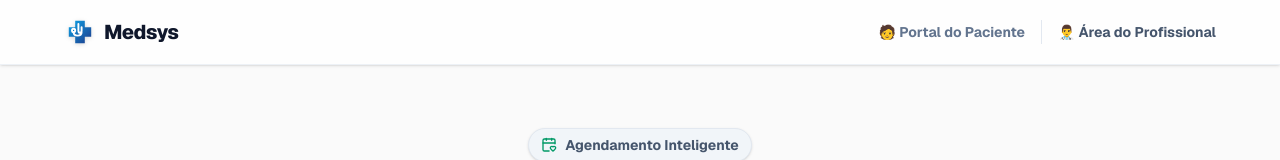
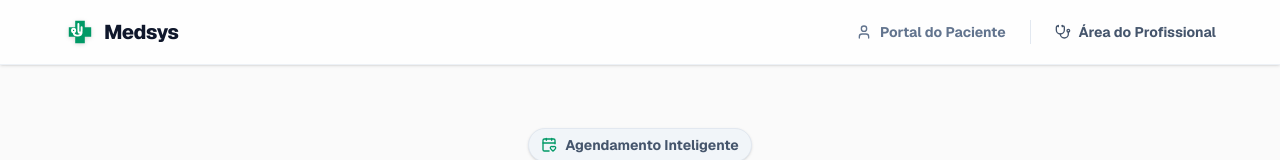
Before and after one commit to vitor9998/medflow, a Next.js app: page /agendamento in a window 1280 px wide. Shown: the top 160 px of the page. Built offline with nearby package versions, Linux system fonts and the light colour scheme; no server answers; the database is empty.

Commit message:
feat(ui): refinamentos de ux no agendamento e portal do paciente

```diff
--- a/app/agendamento/[medico]/page.tsx
+++ b/app/agendamento/[medico]/page.tsx
@@ -616,16 +616,23 @@ export default function AgendamentoPage() {
           {step === "schedule" && (
             <form onSubmit={salvar} className="space-y-6">
 
-              {/* Dados do paciente (readonly se logado, editável se OTP) */}
+              <div className="flex items-center gap-2 bg-emerald-50/80 border border-emerald-100 px-4 py-3 rounded-xl mb-2">
+                <CheckCircle2 className="w-5 h-5 text-emerald-600 shrink-0" />
+                <p className="text-sm text-emerald-800 font-medium">
+                  Paciente verificado: <span className="font-extrabold tracking-wide ml-1">{telefone}</span>
+                </p>
+              </div>
+
+              {/* Dados do paciente (editável) */}
               <div>
                 <label className="flex items-center gap-2 text-sm font-bold text-slate-700 mb-2 ml-1">
                   <User className="w-4 h-4 text-emerald-600" /> Paciente
                 </label>
                 <input
                   placeholder="Seu nome completo"
-                  className={`w-full px-5 py-4 rounded-xl border border-slate-200 text-slate-900 placeholder-slate-400 focus:outline-none focus:ring-4 focus:ring-emerald-500/10 focus:border-emerald-500 transition-all font-bold ${(isLoggedIn || !isLoggedIn) ? 'bg-slate-50 cursor-not-allowed opacity-80' : 'bg-white shadow-sm'}`}
+                  className="w-full px-5 py-4 rounded-xl border border-slate-200 bg-white text-slate-900 placeholder-slate-400 focus:outline-none focus:ring-4 focus:ring-emerald-500/10 focus:border-emerald-500 transition-all font-bold shadow-sm"
                   value={nome}
-                  readOnly
+                  onChange={(e) => setNome(e.target.value)}
                   required
                 />
               </div>
@@ -638,10 +645,9 @@ export default function AgendamentoPage() {
                   <input
                     type="email"
                     placeholder="voce@email.com"
-                    className={`w-full px-5 py-4 rounded-xl border border-slate-200 text-slate-900 placeholder-slate-400 focus:outline-none focus:ring-4 focus:ring-emerald-500/10 focus:border-emerald-500 transition-all font-bold ${isLoggedIn ? 'bg-slate-50 cursor-not-allowed opacity-80' : 'bg-white shadow-sm'}`}
+                    className="w-full px-5 py-4 rounded-xl border border-slate-200 bg-white text-slate-900 placeholder-slate-400 focus:outline-none focus:ring-4 focus:ring-emerald-500/10 focus:border-emerald-500 transition-all font-bold shadow-sm"
                     value={email}
                     onChange={(e) => setEmail(e.target.value)}
-                    readOnly={isLoggedIn}
                   />
                 </div>
                 <div className="w-full">
--- a/app/agendamento/page.tsx
+++ b/app/agendamento/page.tsx
@@ -3,7 +3,7 @@
 import { useEffect, useState } from "react";
 import { supabase } from "@/lib/supabaseClient";
 import Link from "next/link";
-import { ArrowRight, Stethoscope, Search, Loader2, CalendarHeart, ShieldCheck, MapPin } from "lucide-react";
+import { ArrowRight, Stethoscope, Search, Loader2, CalendarHeart, ShieldCheck, MapPin, User } from "lucide-react";
 import { MedsysLogo } from "@/components/Logo";
 
 export default function AgendamentoSelecaoPage() {
@@ -45,13 +45,13 @@ export default function AgendamentoSelecaoPage() {
              <MedsysLogo className="h-8 w-auto text-emerald-600 drop-shadow-sm" />
              Medsys
            </Link>
-           <div className="flex items-center gap-4">
-              <Link href="/paciente" className="text-sm text-slate-500 font-bold hidden sm:flex items-center gap-1.5 hover:text-emerald-600 transition-colors">
-                 🧑 Portal do Paciente
+           <div className="flex items-center gap-4 sm:gap-6">
+              <Link href="/paciente" className="text-sm text-slate-500 font-bold hidden sm:flex items-center gap-2 hover:text-emerald-600 transition-colors">
+                 <User className="w-4 h-4" /> Portal do Paciente
               </Link>
               <div className="h-6 w-[1px] bg-slate-200 hidden sm:block"></div>
-              <Link href="/login" className="text-sm font-bold text-slate-600 hover:text-slate-900 transition-colors flex items-center gap-1.5">
-                 👨‍⚕️ Área do Profissional
+              <Link href="/login" className="text-sm font-bold text-slate-600 hover:text-slate-900 transition-colors flex items-center gap-2">
+                 <Stethoscope className="w-4 h-4" /> Área do Profissional
               </Link>
            </div>
         </div>
--- a/app/paciente/page.tsx
+++ b/app/paciente/page.tsx
@@ -553,13 +553,22 @@ export default function PacientePage() {
                               c.status === "presente" ? "bg-blue-100 text-blue-700" :
                               "bg-yellow-100 text-yellow-700"
                             }`}>
-                              {c.status}
+                              {c.status === "pendente" ? "Aguardando confirmação" : c.status}
                             </span>
                             <h3 className="text-lg font-bold text-slate-900 mt-2 flex items-center gap-2">
                               <Stethoscope className="w-4 h-4 text-emerald-500" />
                               {getMedicoNome(c.user_id)}
                             </h3>
                             <p className="text-slate-500 text-sm font-medium">{getMedicoEsp(c.user_id)}</p>
+
+                            {c.status === "pendente" && (
+                              <div className="mt-3 flex items-start gap-1.5 bg-amber-50/50 p-2.5 rounded-lg border border-amber-100/50 max-w-[280px]">
+                                <AlertCircle className="w-4 h-4 text-amber-500 shrink-0 mt-0.5" />
+                                <p className="text-[11px] text-amber-700 font-medium leading-snug">
+                                  Você receberá uma mensagem para confirmar sua consulta.
+                                </p>
+                              </div>
+                            )}
                           </div>
                           <div className="bg-slate-50 border border-slate-100 p-4 rounded-xl flex flex-col gap-3 min-w-[200px]">
                             <div className="flex items-center gap-6 justify-between">
--- a/components/Logo.tsx
+++ b/components/Logo.tsx
@@ -6,17 +6,10 @@ export function MedsysLogo({ className = "h-8 w-auto" }: { className?: string })
       className={className}
       fill="none"
     >
-      <defs>
-        <linearGradient id="medsysGrad" x1="0%" y1="0%" x2="100%" y2="100%">
-          <stop offset="0%" stopColor="#0ea5e9" />
-          <stop offset="100%" stopColor="#1e3a8a" />
-        </linearGradient>
-      </defs>
-
       {/* Cruz médica principal (Shape Básico do Fundo) */}
       <path
         d="M 35 15 H 65 V 35 H 85 V 65 H 65 V 85 H 35 V 65 H 15 V 35 H 35 V 15 Z"
-        fill="url(#medsysGrad)"
+        fill="currentColor"
       />
 
       {/* Stethoscope Path (Branco cortando a cruz) */}
```
